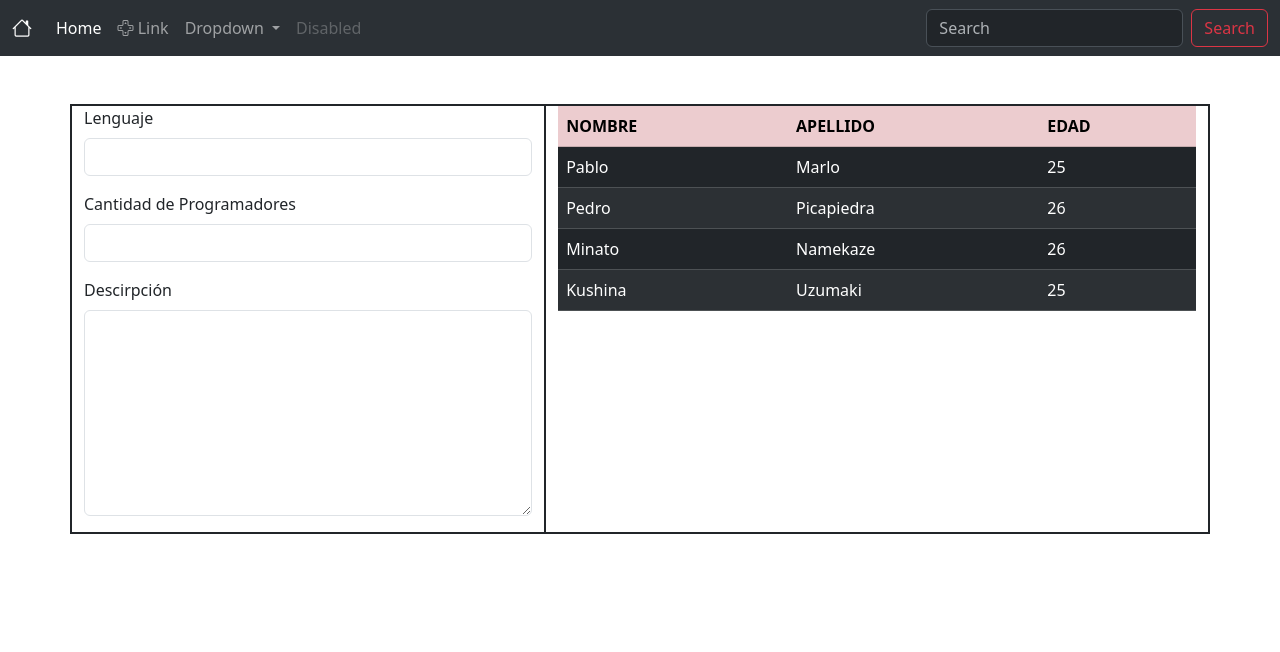
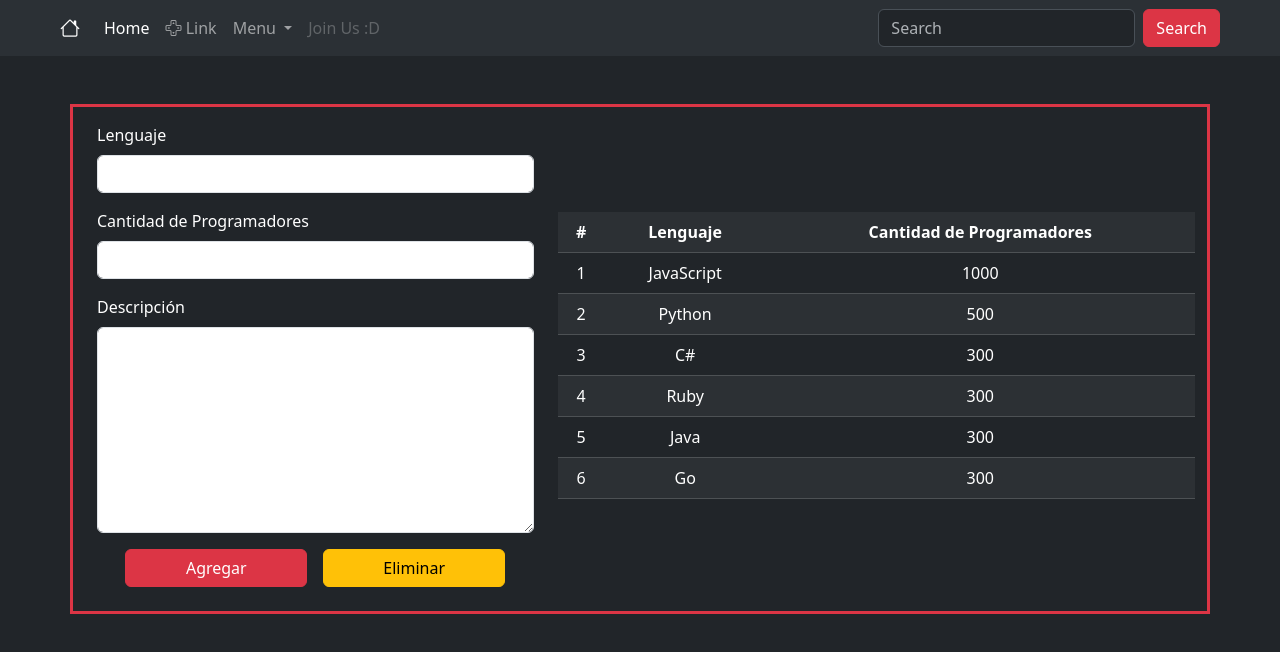
Before and after one commit to Razenth/BootStrap-Exercise-2, a plain HTML site: page index.html in a window 1280 px wide. Drawn offline with nearby package versions, Linux system fonts and the light colour scheme.

Commit message:
Finished

```diff
--- a/index.html
+++ b/index.html
@@ -12,8 +12,9 @@
 
 </head>
 
-<body>
-    <nav class="navbar navbar-expand-lg bg-body-tertiary navbar bg-primary" data-bs-theme="dark">
+<body class="bg-dark text-white">
+
+    <nav class="navbar navbar-expand-lg bg-body-tertiary navbar bg-primary ps-5 pe-5" data-bs-theme="dark">
         <div class="container-fluid">
           <a class="navbar-brand" href="#"><i class="bi bi-house"></i> </a>
           <button class="navbar-toggler" type="button" data-bs-toggle="collapse" data-bs-target="#navbarSupportedContent" aria-controls="navbarSupportedContent" aria-expanded="false" aria-label="Toggle navigation">
@@ -29,22 +30,22 @@
               </li>
               <li class="nav-item dropdown">
                 <a class="nav-link dropdown-toggle" href="#" role="button" data-bs-toggle="dropdown" aria-expanded="false">
-                  Dropdown
+                  Menu
                 </a>
                 <ul class="dropdown-menu">
-                  <li><a class="dropdown-item" href="#">Action</a></li>
-                  <li><a class="dropdown-item" href="#">Another action</a></li>
+                  <li><a class="dropdown-item" href="#">¿Why Us?</a></li>
+                  <li><a class="dropdown-item" href="#">Wanna Play</a></li>
                   <li><hr class="dropdown-divider"></li>
-                  <li><a class="dropdown-item" href="#">Something else here</a></li>
+                  <li><a class="dropdown-item" href="#">About Us</a></li>
                 </ul>
               </li>
               <li class="nav-item">
-                <a class="nav-link disabled">Disabled</a>
+                <a class="nav-link disabled">Join Us :D</a>
               </li>
             </ul>
             <form class="d-flex" role="search">
               <input class="form-control me-2" type="search" placeholder="Search" aria-label="Search">
-              <button class="btn btn-outline-danger" type="submit">Search</button>
+              <button class="btn btn-danger" type="submit">Search</button>
             </form>
           </div>
         </div>
@@ -52,11 +53,11 @@
 
 
 
-    <div class="container mt-5 border border-dark">
+    <div class="container mt-5 border border-3 border-danger">
         <div class="row">
-          <div class="col-5 border border-dark">
+          <div class="col-5 ps-4">
             <form action="">
-              <div class="mb-3">
+              <div class="mb-3 pt-3">
                 <label for="nombre" class="form-label">Lenguaje</label>
                 <input type="text" class="form-control">
               </div>
@@ -65,38 +66,53 @@
                 <input type="number" class="form-control">
               </div>
               <div class="mb-3">
-                <label for="edad" class="form-label">Descirpción</label>
+                <label for="edad" class="form-label">Descripción</label>
                 <textarea name="coment" id="edad" cols="30" rows="8" class="form-control"></textarea>
+              </div>
+
+              <div class="col-12 d-flex justify-content-center gap-3 mb-4">
+                <button type="button" class="btn btn-danger col-5">Agregar</button>
+                <button type="button" class="btn btn-warning col-5">Eliminar</button>
               </div>
             </form>
           </div>
 
-          <div class="col-7 border border-dark">
-            <table class="table table-dark table-striped table-hover">
-              <tr class="table-danger">
-                <th>NOMBRE</th>
-                <th>APELLIDO</th>
-                <th>EDAD</th>
+          <div class="col-7 pt-2 align-self-center">
+            <table class="table table-dark table-striped table-hover text-center">
+              <tr>
+                <th>#</th>
+                <th>Lenguaje</th>
+                <th>Cantidad de Programadores</th>
               </tr>
               <tr>
-                <td>Pablo</td>
-                <td>Marlo</td>
-                <td>25</td>
+                <td>1</td>
+                <td>JavaScript</td>
+                <td>1000</td>
               </tr>
               <tr>
-                <td>Pedro</td>
-                <td>Picapiedra</td>
-                <td>26</td>
+                <td>2</td>
+                <td>Python</td>
+                <td>500</td>
               </tr>
               <tr>
-                <td>Minato</td>
-                <td>Namekaze</td>
-                <td>26</td>
+                <td>3</td>
+                <td>C#</td>
+                <td>300</td>
               </tr>
               <tr>
-                <td>Kushina</td>
-                <td>Uzumaki</td>
-                <td>25</td>
+                <td>4</td>
+                <td>Ruby</td>
+                <td>300</td>
+              </tr>
+              <tr>
+                <td>5</td>
+                <td>Java</td>
+                <td>300</td>
+              </tr>
+              <tr>
+                <td>6</td>
+                <td>Go</td>
+                <td>300</td>
               </tr>
             </table>
         </div>
```
